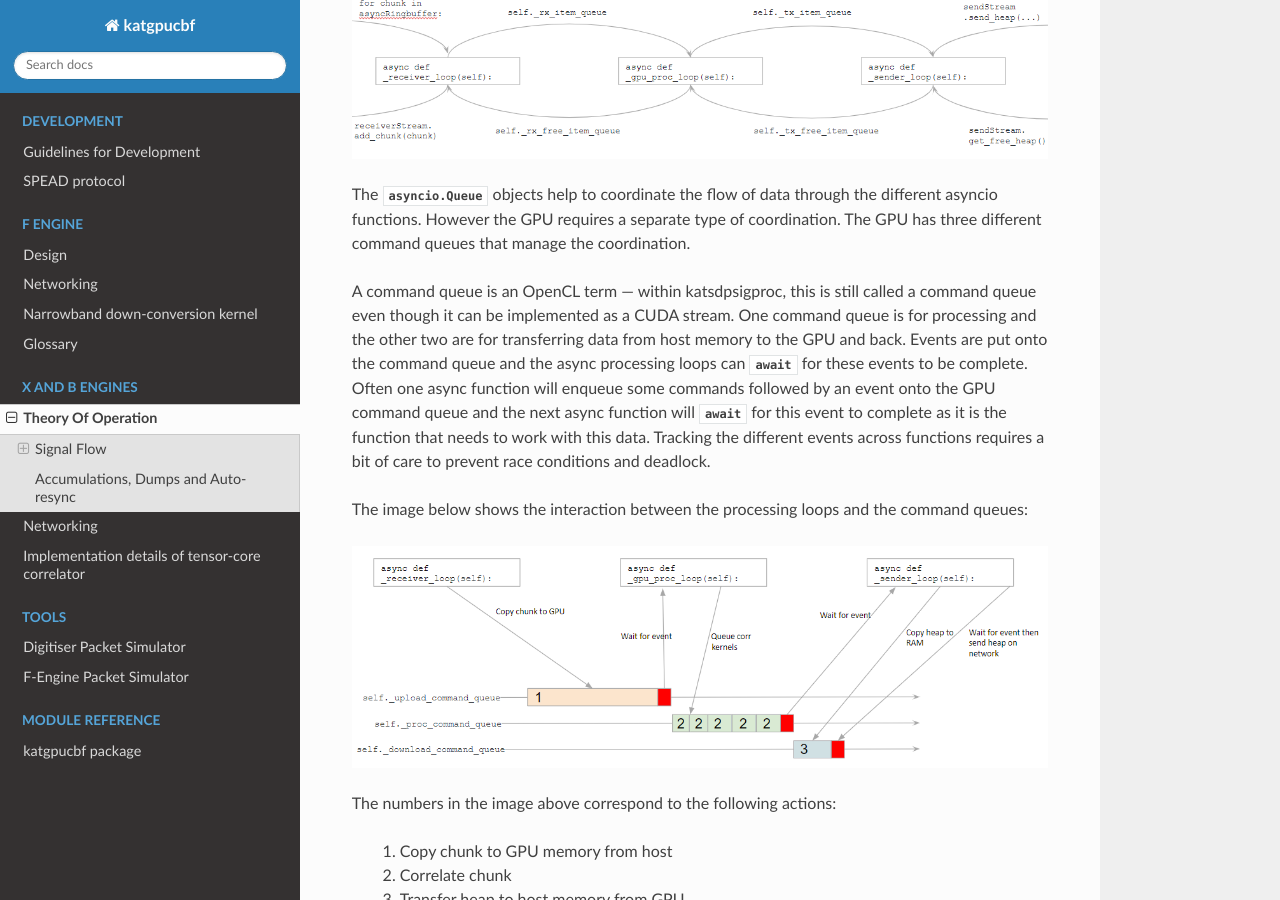
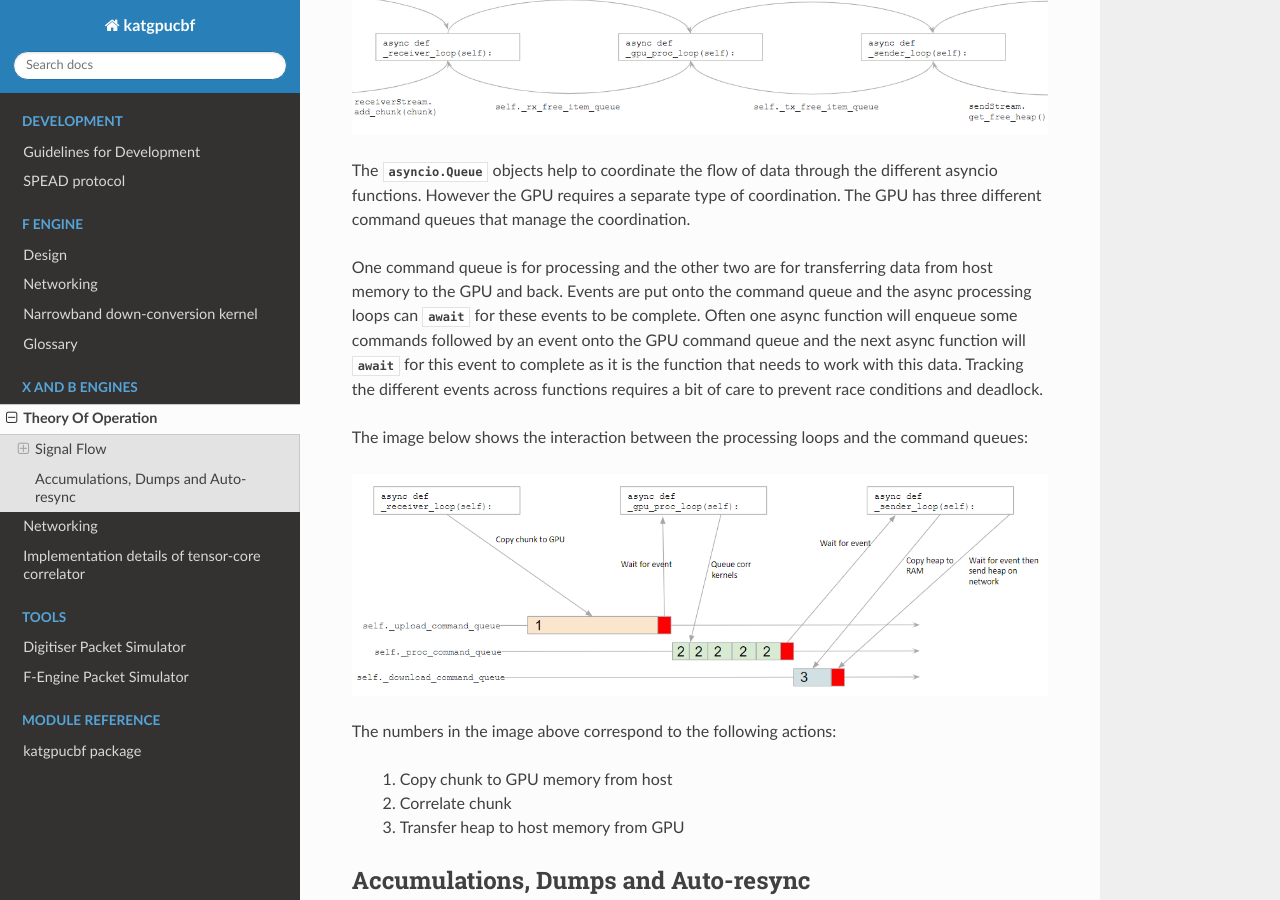
Before and after one commit to ska-sa/katgpucbf, a Sphinx documentation site: the page built from doc/xbgpu.theory.rst, in a window 1280 px wide and 900 px high, scrolled down 1771 px. Built offline with Sphinx 7.4.7 and the Read the Docs theme 2.0.0, drawn with Linux system fonts in a browser that asks for light colours; formulas are drawn with MathJax 3; the version number could not be read and is left out; some of the changed text lies outside the part shown.

Commit message:
Remove outdated information in xbgpu.theory.rst
Also re-flow some of the affected paragraphs.

```diff
--- a/doc/xbgpu.theory.rst
+++ b/doc/xbgpu.theory.rst
@@ -14,9 +14,7 @@
 The X-Engine processing pipeline can be broken into three different stages:
 
   1. Receive data from the network and assemble it into a chunk. This chunk is
-     then transferred to the GPU. This receiver has been implemented using
-     SPEAD2 in C++ and bound into Python. See the "SPEAD2 Network Side Software"
-     section below for more information.
+     then transferred to the GPU.
   2. The data is then correlated using a modified version of the ASTRON Tensor
      Core Kernel. This is done by the
      :class:`~katgpucbf.xbgpu.correlation.Correlation` class. This correlated
@@ -65,15 +63,14 @@
 coordination. The GPU has three different command queues that manage the
 coordination.
 
-A command queue is an OpenCL term — within katsdpsigproc, this is still called a
-command queue even though it can be implemented as a CUDA stream. One command
-queue is for processing and the other two are for transferring data from host
-memory to the GPU and back. Events are put onto the command queue and the async
-processing loops can :keyword:`await` for these events to be complete. Often one async
-function will enqueue some commands followed by an event onto the GPU command
-queue and the next async function will :keyword:`await` for this event to complete as it
-is the function that needs to work with this data. Tracking the different events
-across functions requires a bit of care to prevent race conditions and deadlock.
+One command queue is for processing and the other two are for transferring data
+from host memory to the GPU and back. Events are put onto the command queue and
+the async processing loops can :keyword:`await` for these events to be complete.
+Often one async function will enqueue some commands followed by an event onto
+the GPU command queue and the next async function will :keyword:`await` for this
+event to complete as it is the function that needs to work with this data.
+Tracking the different events across functions requires a bit of care to prevent
+race conditions and deadlock.
 
 The image below shows the interaction between the processing loops and the
 command queues:
```
